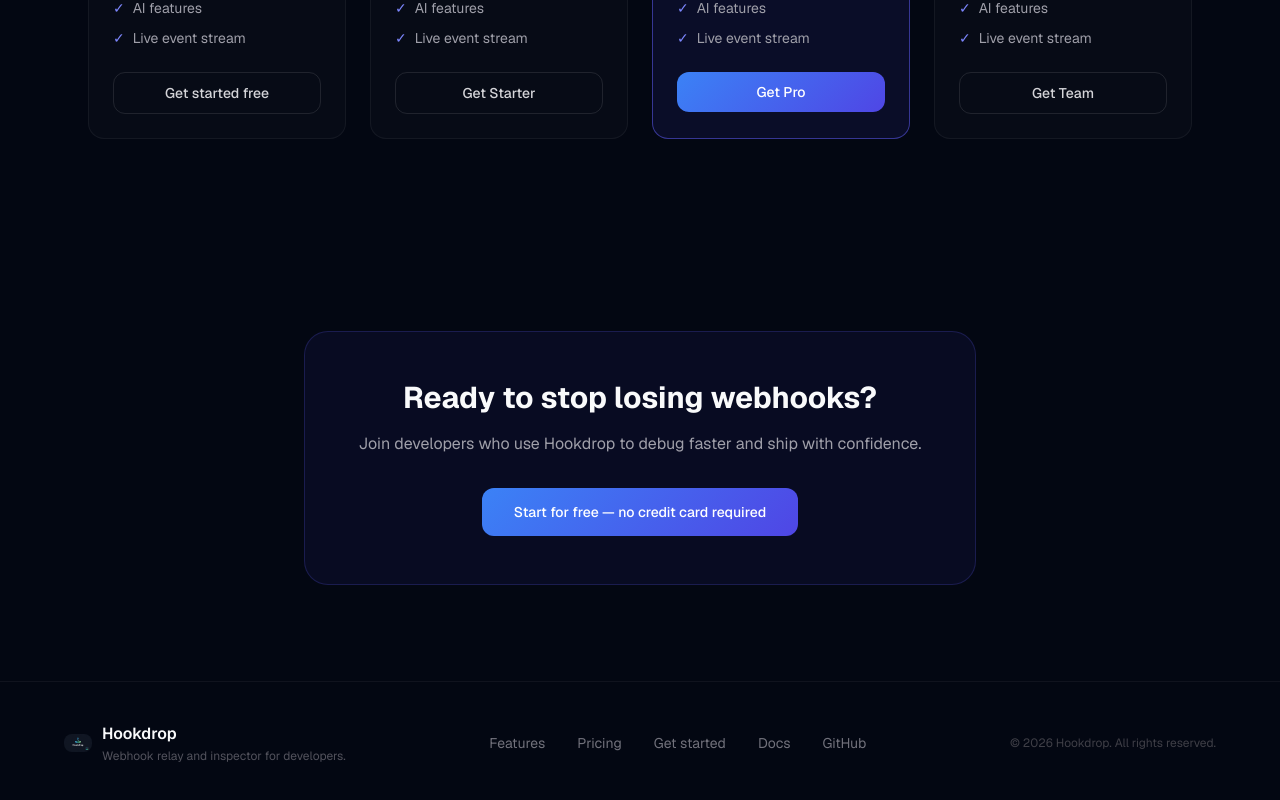
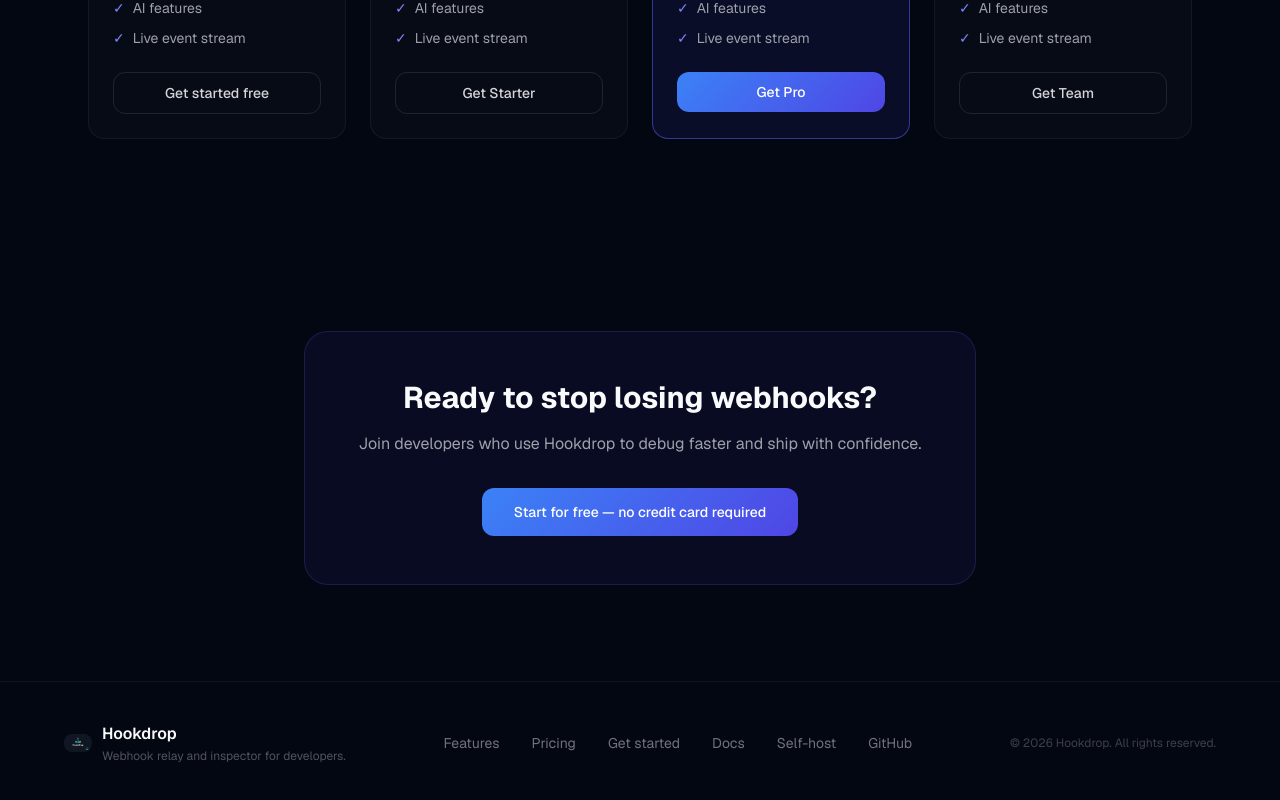
Before and after one commit to bobprince4u/hookdrop, a Next.js app in the folder apps/web/: page / in a window 1280 px wide. Shown: the part 2176-2976 px from the top of the page. Built offline with nearby package versions, Linux system fonts and the light colour scheme.

Commit message:
modified:   apps/web/app/page.tsx

```diff
--- a/apps/web/app/page.tsx
+++ b/apps/web/app/page.tsx
@@ -377,6 +377,14 @@
               Docs
             </a>
             <a
+              href="https://bobprince-78964c2b.mintlify.app/billing/self-hosting"
+              target="_blank"
+              rel="noopener noreferrer"
+              className="hover:text-white transition-colors"
+            >
+              Self-host
+            </a>
+            <a
               href="https://github.com/bobprince4u/hookdrop"
               target="_blank"
               rel="noopener noreferrer"
```
